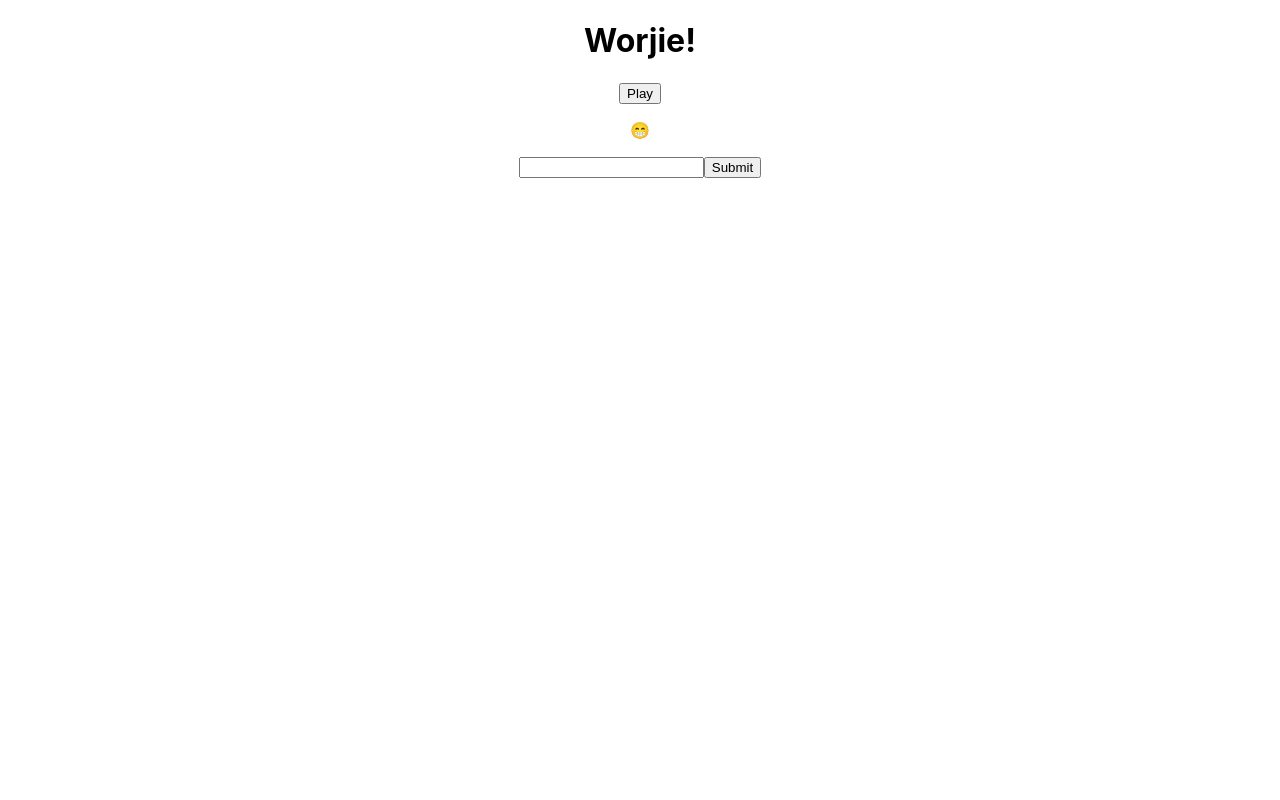
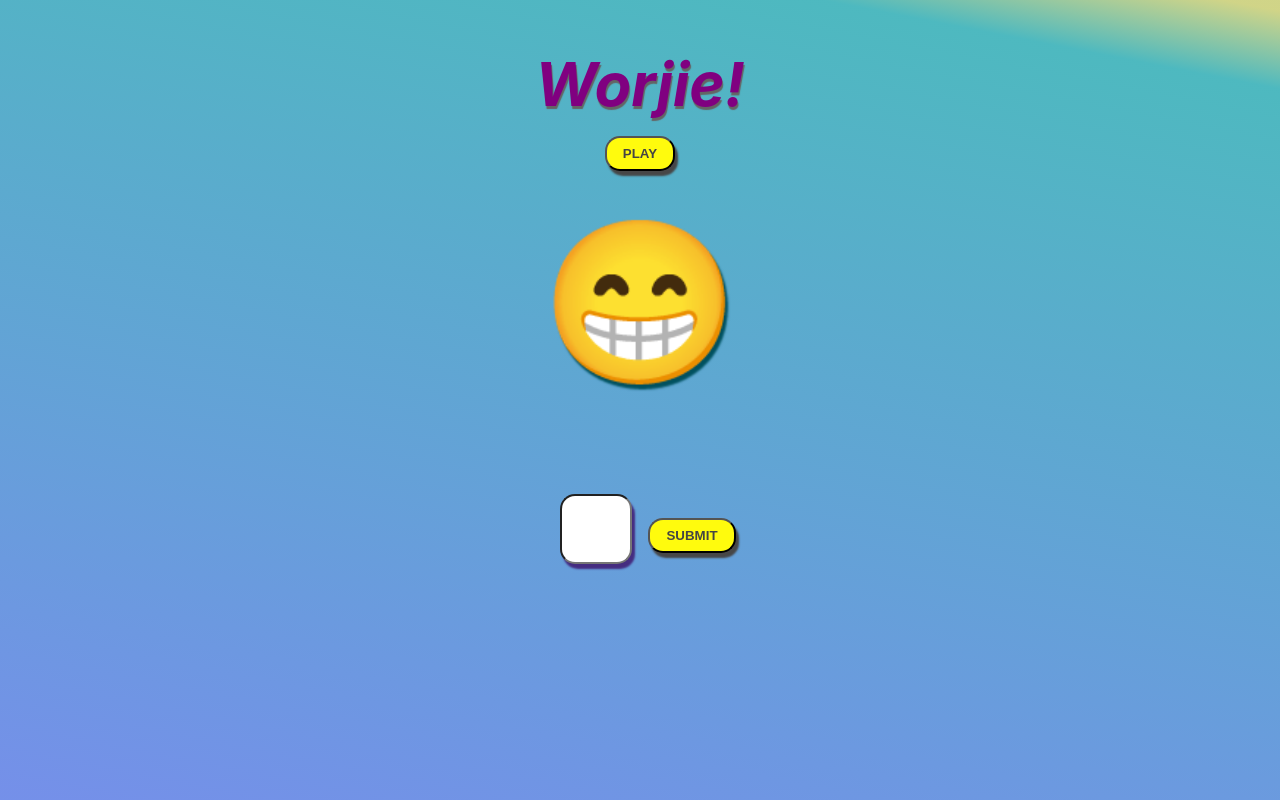
Before and after one commit to SchoolOfCode/w11d5_hackathon-hajara-scott-dan, a React (Create React App) app: page / in a window 1280 px wide. Shown: the top 800 px of the page. Built offline with nearby package versions, Linux system fonts and the light colour scheme.

Commit message:
add styling to components withh css modules

```diff
--- a/src/App.css
+++ b/src/App.css
@@ -1,5 +1,33 @@
 .App {
   text-align: center;
+  background: rgb(80, 115, 227);
+  background: linear-gradient(
+    11deg,
+    rgba(80, 115, 227, 0.7906512946975666) 7%,
+    rgba(17, 161, 170, 0.7458333675266982) 92%,
+    rgba(162, 170, 17, 0.5018557764902836) 99%
+  );
+  margin: 0;
+  height: 100vh;
+  padding: 2em;
+}
+
+h1 {
+  font-size: 60px;
+  margin: 1rem;
+  color: purple;
+  font-style: italic;
+  text-shadow: 1px 3px 1px #646464;
+}
+
+button {
+  padding: 0.5rem 1rem;
+  background-color: rgb(255, 251, 13);
+  border-radius: 15px;
+  color: rgb(68, 68, 68);
+  font-weight: 600;
+  text-transform: uppercase;
+  box-shadow: 3px 5px 2px #474747;
 }
 
 .App-logo {
--- a/src/App.js
+++ b/src/App.js
@@ -43,9 +43,9 @@ function App() {
     //if letter matches
     if (wordArr.includes(input)) {
       let index = wordArr.indexOf(input);
-      console.log(lettersGuessed[index]);
       console.log(wordArr);
       console.log("you got 1");
+      //need a function here to handle more than one of the same letter
       setLettersGuessed({ ...lettersGuessed, [index]: true });
       // if letter is wrong AND is not blank
     } else if (input !== "") {
--- /dev/null
+++ b/src/Components/Emoji/emoji.module.css
@@ -0,0 +1,6 @@
+.emoji {
+  font-size: 10em;
+  margin: 1rem;
+  padding: 1rem;
+  text-shadow: 3px 5px 2px #00515f;
+}
--- a/src/Components/Emoji/index.js
+++ b/src/Components/Emoji/index.js
@@ -1,8 +1,9 @@
 import React from "react";
 import emojisArr from "../../emojiData";
+import css from "./emoji.module.css";
 
 function Emoji({ happiness }) {
-  return <p>{emojisArr[happiness]}</p>;
+  return <p className={css.emoji}>{emojisArr[happiness]}</p>;
 }
 
 export default Emoji;
--- a/src/Components/Input/index.js
+++ b/src/Components/Input/index.js
@@ -1,11 +1,13 @@
 import React from "react";
 import { useState } from "react";
+import css from "./input.module.css";
 
 function Input({ handleInput }) {
   const [input, setInput] = useState("");
   return (
     <div>
       <input
+        className={css.inputBox}
         maxLength="1"
         type="text"
         value={input}
--- /dev/null
+++ b/src/Components/Input/input.module.css
@@ -0,0 +1,10 @@
+.inputBox {
+  width: 2em;
+  height: 2em;
+  font-size: 2em;
+  font-weight: 800;
+  margin: 1rem;
+  text-align: center;
+  border-radius: 15px;
+  box-shadow: 3px 5px 2px #452c80;
+}
--- a/src/Components/Letter/index.js
+++ b/src/Components/Letter/index.js
@@ -1,10 +1,11 @@
 import React from "react";
+import css from "./letter.module.css";
 
 function Letter({ letter, visibility }) {
   if (visibility === true) {
-    return <p>{letter.toUpperCase()}</p>;
+    return <span className={css.letter}>{letter.toUpperCase()}</span>;
   } else {
-    return <p>_</p>;
+    return <span className={css.letter}>_</span>;
   }
 }
 
--- /dev/null
+++ b/src/Components/Letter/letter.module.css
@@ -0,0 +1,15 @@
+.letter {
+  display: flex;
+  background-color: rgb(68, 68, 68);
+  /* padding: 0.5em; */
+  border-radius: 50%;
+  margin: 1rem;
+  color: white;
+  font-weight: 800;
+  font-size: 3em;
+  width: 3em;
+  height: 3em;
+  align-items: center;
+  justify-content: center;
+  box-shadow: 3px 5px 2px #452c80;
+}
--- a/src/Components/LetterArea/index.js
+++ b/src/Components/LetterArea/index.js
@@ -1,17 +1,22 @@
 import React from "react";
 import Letter from "../Letter";
+import css from "./letterArea.module.css";
 
 function LetterArea({ currentWord, lettersGuessed }) {
   let wordArr = currentWord.split("");
   //   console.log(wordArr);
 
-  return wordArr.map((letter, index) => {
-    if (lettersGuessed[index] === true) {
-      return <Letter letter={letter} visibility={true} />;
-    } else {
-      return <Letter letter={letter} visibility={false} />;
-    }
-  });
+  return (
+    <div className={css.letterArea}>
+      {wordArr.map((letter, index) => {
+        if (lettersGuessed[index] === true) {
+          return <Letter letter={letter} visibility={true} />;
+        } else {
+          return <Letter letter={letter} visibility={false} />;
+        }
+      })}
+    </div>
+  );
 }
 
 export default LetterArea;
--- /dev/null
+++ b/src/Components/LetterArea/letterArea.module.css
@@ -0,0 +1,6 @@
+.letterArea {
+  display: flex;
+  justify-content: center;
+  margin: 1em;
+  padding: 1em;
+}
```
